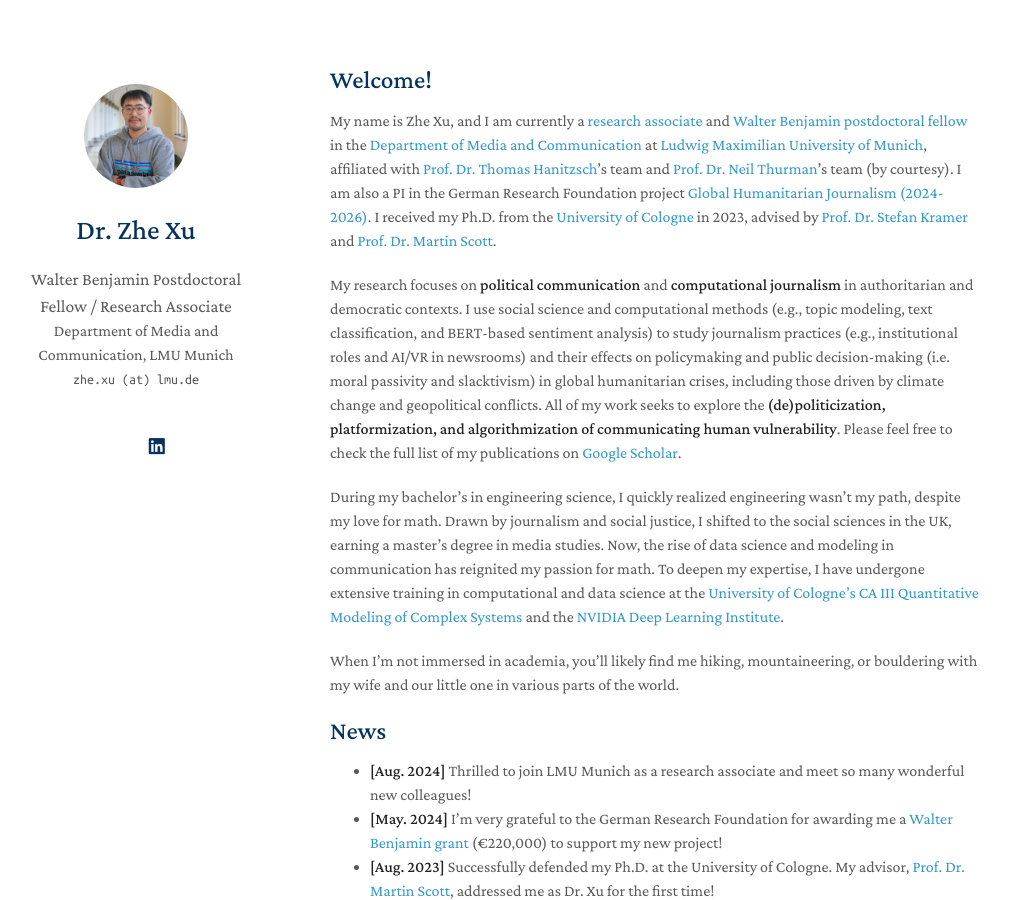
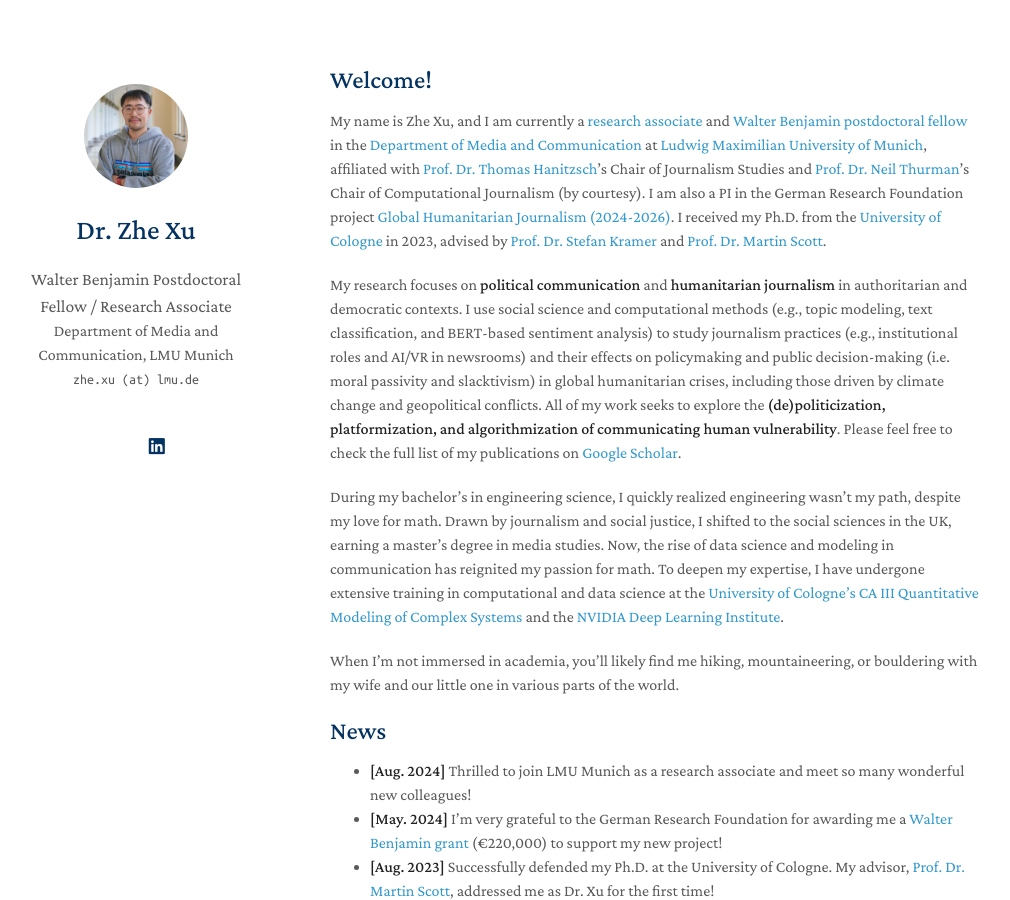
Before and after one commit to zhexuphd/home, a Jekyll site: the page built from index.md, in a window 1280 px wide and 900 px high. Shown: the whole window, without its empty margins (140-1150 px from the left). Built offline with Jekyll 4.4.1, drawn with Linux system fonts in a browser that asks for light colours; a style sheet for code colours, icons or effects is not loaded; our own code applies the rules of GitHub Pages for plain Markdown files.

Commit message:
Update index.md

```diff
--- a/index.md
+++ b/index.md
@@ -4,9 +4,9 @@
 
 ## Welcome!
 
-My name is Zhe Xu, and I am currently a [research associate](https://www.ifkw.uni-muenchen.de/organisation/personen/mitarbeiter/xu_zhe/index.html) and [Walter Benjamin postdoctoral fellow](https://www.dfg.de/en/research-funding/funding-opportunities/programmes/individual/walter-benjamin) in the [Department of Media and Communication](https://www.ifkw.uni-muenchen.de/index.html) at [Ludwig Maximilian University of Munich](https://www.lmu.de/en/), affiliated with [Prof. Dr. Thomas Hanitzsch](https://www.ifkw.uni-muenchen.de/organisation/personen/professoren/hanitzsch_thomas/index.html)'s team and [Prof. Dr. Neil Thurman](https://neilthurman.com/)'s team (by courtesy). I am also a PI in the German Research Foundation project [Global Humanitarian Journalism (2024-2026)](https://gepris.dfg.de/gepris/projekt/539233881?context=projekt&task=showDetail&id=539233881&). I received my Ph.D. from the [University of Cologne](https://portal.uni-koeln.de/es/uoc-home) in 2023, advised by [Prof. Dr. Stefan Kramer](https://chinastudien.phil-fak.uni-koeln.de/arbeitsbereiche/kultur-chinas-chinastudien/team/stefan-kramer) and [Prof. Dr. Martin Scott](https://research-portal.uea.ac.uk/en/persons/martin-scott).
+My name is Zhe Xu, and I am currently a [research associate](https://www.ifkw.uni-muenchen.de/organisation/personen/mitarbeiter/xu_zhe/index.html) and [Walter Benjamin postdoctoral fellow](https://www.dfg.de/en/research-funding/funding-opportunities/programmes/individual/walter-benjamin) in the [Department of Media and Communication](https://www.ifkw.uni-muenchen.de/index.html) at [Ludwig Maximilian University of Munich](https://www.lmu.de/en/), affiliated with [Prof. Dr. Thomas Hanitzsch](https://www.ifkw.uni-muenchen.de/organisation/personen/professoren/hanitzsch_thomas/index.html)'s Chair of Journalism Studies and [Prof. Dr. Neil Thurman](https://neilthurman.com/)'s Chair of Computational Journalism (by courtesy). I am also a PI in the German Research Foundation project [Global Humanitarian Journalism (2024-2026)](https://gepris.dfg.de/gepris/projekt/539233881?context=projekt&task=showDetail&id=539233881&). I received my Ph.D. from the [University of Cologne](https://portal.uni-koeln.de/es/uoc-home) in 2023, advised by [Prof. Dr. Stefan Kramer](https://chinastudien.phil-fak.uni-koeln.de/arbeitsbereiche/kultur-chinas-chinastudien/team/stefan-kramer) and [Prof. Dr. Martin Scott](https://research-portal.uea.ac.uk/en/persons/martin-scott).
 
-My research focuses on **political communication** and **computational journalism** in authoritarian and democratic contexts. I use social science and computational methods (e.g., topic modeling, text classification, and BERT-based sentiment analysis) to study journalism practices (e.g., institutional roles and AI/VR in newsrooms) and their effects on policymaking and public decision-making (i.e. moral passivity and slacktivism) in global humanitarian crises, including those driven by climate change and geopolitical conflicts. All of my work seeks to explore the **(de)politicization, platformization, and algorithmization of communicating human vulnerability**. Please feel free to check the full list of my publications on [Google Scholar](https://scholar.google.de/citations?user=lxUyedYAAAAJ&hl=en&oi=sra).
+My research focuses on **political communication** and **humanitarian journalism** in authoritarian and democratic contexts. I use social science and computational methods (e.g., topic modeling, text classification, and BERT-based sentiment analysis) to study journalism practices (e.g., institutional roles and AI/VR in newsrooms) and their effects on policymaking and public decision-making (i.e. moral passivity and slacktivism) in global humanitarian crises, including those driven by climate change and geopolitical conflicts. All of my work seeks to explore the **(de)politicization, platformization, and algorithmization of communicating human vulnerability**. Please feel free to check the full list of my publications on [Google Scholar](https://scholar.google.de/citations?user=lxUyedYAAAAJ&hl=en&oi=sra).
 
 During my bachelor's in engineering science, I quickly realized engineering wasn’t my path, despite my love for math. Drawn by journalism and social justice, I shifted to the social sciences in the UK, earning a master’s degree in media studies. Now, the rise of data science and modeling in communication has reignited my passion for math. To deepen my expertise, I have undergone extensive training in computational and data science at the [University of Cologne's CA III Quantitative Modeling of Complex Systems](http://ml-school.uni-koeln.de/) and the [NVIDIA Deep Learning Institute](https://learn.nvidia.com/courses/course-detail?course_id=course-v1:DLI+C-FX-06+V2).
 
```
